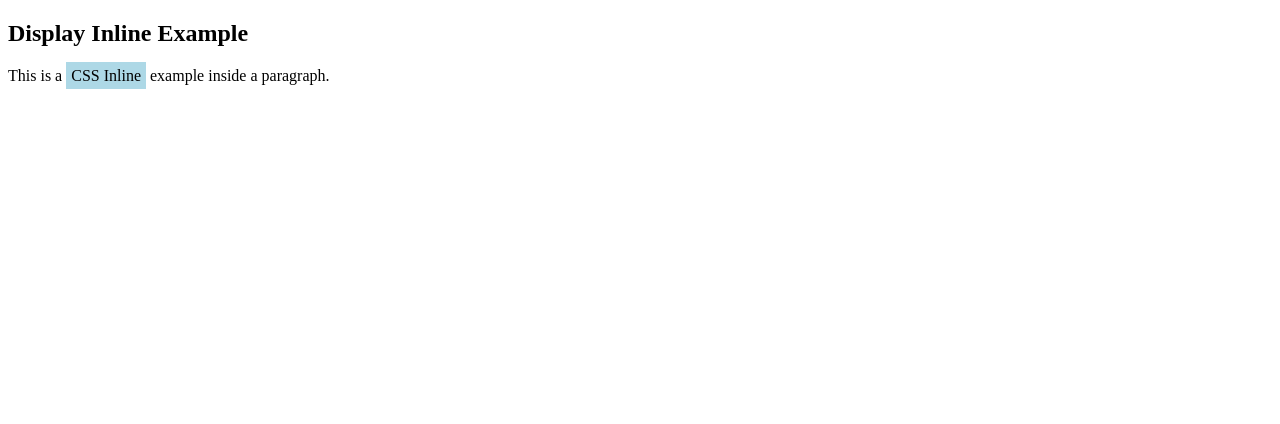
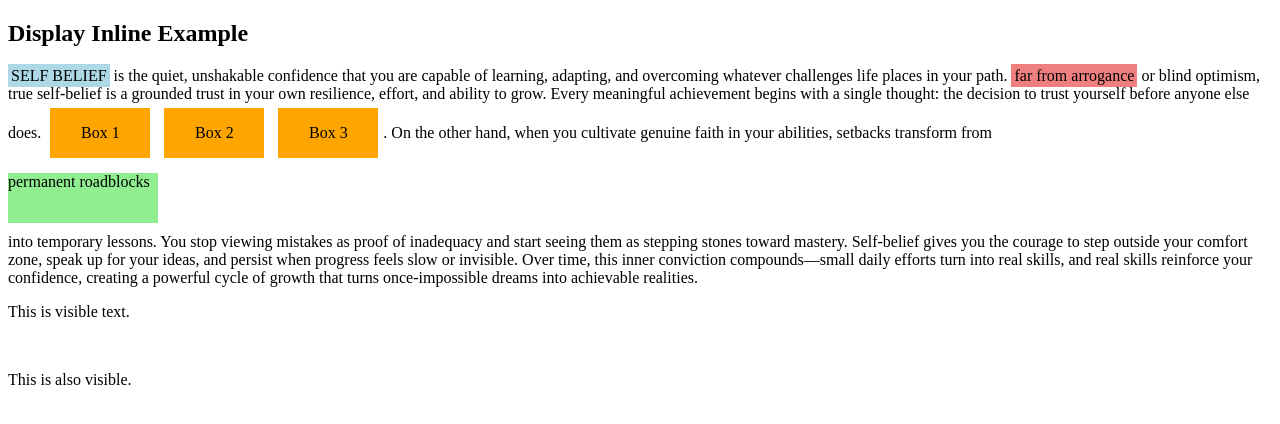
Before and after one commit to MahiJain-11/learn_Webdev, a plain HTML site: page day19 display property/index.html in a window 1280 px wide. Drawn offline with Linux system fonts and the light colour scheme.

Commit message:
Add files via upload

```diff
--- a/day19 display property/index.html
+++ b/day19 display property/index.html
@@ -7,16 +7,50 @@
     .inline-demo {
       display: inline;
       background-color: lightblue;
-      padding: 5px;
+      padding: 3px;
+    }
+    .demo{
+      display: inline;
+      background-color: lightcoral;
+      padding: 3px;
+    }
+    .block-demo {
+      display: block;
+      background-color: lightgreen;
+      width: 150px;
+      height: 50px;
+      margin: 10px 0;
+    }
+    .inline-block-demo {
+      display: inline-block;
+      background-color: orange;
+      width: 100px;
+      height: 50px;
+      margin: 5px;
+      text-align: center;
+      line-height: 50px;
+    }
+     .hidden-demo {
+      display: none;
+    }
+    .invisible-demo {
+      visibility: hidden;
     }
   </style>
 </head>
 <body>
   <h2>Display Inline Example</h2>
   <p>
-    This is a
-    <span class="inline-demo">CSS Inline</span>
-    example inside a paragraph.
+  <div>
+    <span class="inline-demo">SELF BELIEF</span> is the quiet, unshakable confidence that you are capable of learning, adapting, and overcoming whatever challenges life places in your path. <span class="demo">far from arrogance</span> or blind optimism, true self-belief is a grounded trust in your own resilience, effort, and ability to grow. Every meaningful achievement begins with a single thought: the decision to trust yourself before anyone else does.
+  <div class="inline-block-demo">Box 1</div>
+  <div class="inline-block-demo">Box 2</div>
+  <div class="inline-block-demo">Box 3</div>. On the other hand, when you cultivate genuine faith in your abilities, setbacks transform from <span class="block-demo">permanent roadblocks</span> into temporary lessons. You stop viewing mistakes as proof of inadequacy and start seeing them as stepping stones toward mastery. Self-belief gives you the courage to step outside your comfort zone, speak up for your ideas, and persist when progress feels slow or invisible. Over time, this inner conviction compounds—small daily efforts turn into real skills, and real skills reinforce your confidence, creating a powerful cycle of growth that turns once-impossible dreams into achievable realities.
+   <p class="hidden-demo">This text is hidden and removed from flow.</p>
+  <p>This is visible text.</p>
+  <p class="invisible-demo">This is invisible text (space remains).</p>
+  <p>This is also visible.</p>
+  </div>
   </p>
 </body>
 </html>
```
